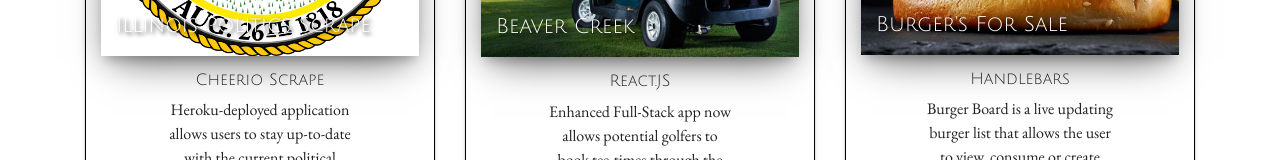
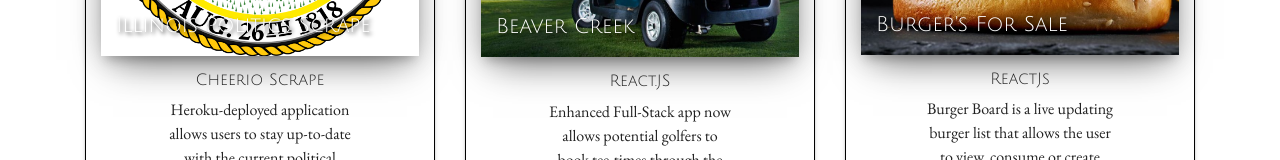
Before and after one commit to patrickcorcoran10/reactPortfolio, a React (Create React App) app in the folder client/: page /portfolio in a window 1280 px wide. Shown: the part 418-578 px from the top of the page. Built offline with nearby package versions, Linux system fonts and the light colour scheme; a web font is replaced by a local one.

Commit message:
commit with burger app switched

```diff
--- a/client/src/pages/Portfolio.js
+++ b/client/src/pages/Portfolio.js
@@ -42,9 +42,9 @@ class Portfolio extends Component {
                                     <div class="card-caption"> Burger's For Sale</div>
                             </div>
                             <div class="table">
-                                <h6>Handlebars</h6>
+                                <h6>ReactJs</h6>
                                 <p class="card-description"> Burger Board is a live updating burger list that allows the user to view, consume or create new burgers to put on the menu. </p>
-                                <a href="https://burger-board-pc.herokuapp.com/"><button className="btn-info-2">V I E W</button></a>
+                                <a href="https://react-burgers.herokuapp.com/"><button className="btn-info-2">V I E W</button></a>
                             </div>
                         </div>
                     </div>
```
